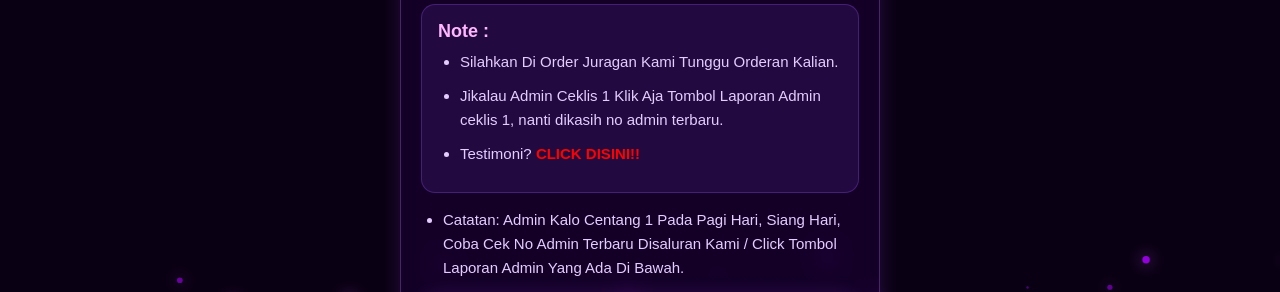
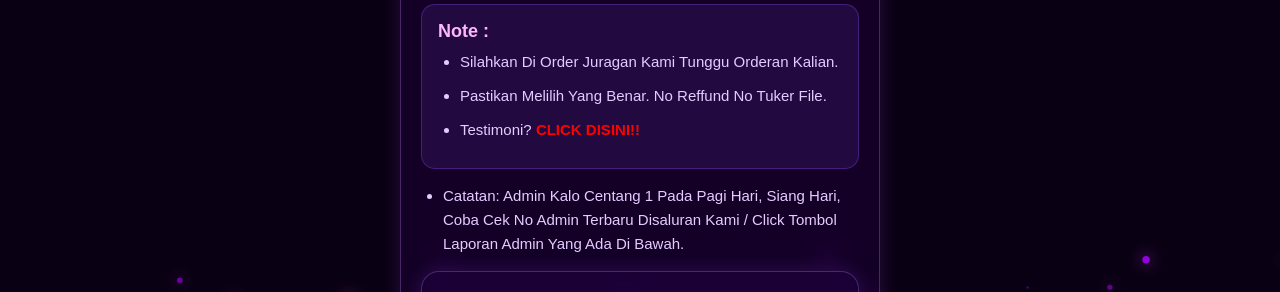
Before and after one commit to wibySTORE/listgssteam, a plain HTML site: page index.html in a window 1280 px wide. Shown: the part 122-414 px from the top of the page. Drawn offline with Linux system fonts and the light colour scheme.

Commit message:
Revise notes and add refund policy warning
Updated notes and added a warning about refunds.

```diff
--- a/index.html
+++ b/index.html
@@ -50,7 +50,7 @@ href="https://cdnjs.cloudflare.com/ajax/libs/font-awesome/6.5.1/css/all.min.css"
 
                 <ul class="note-list">
                 <li>Silahkan Di Order Juragan Kami Tunggu Orderan Kalian.</li>
-                <li>Jikalau Admin Ceklis 1 Klik Aja Tombol Laporan Admin ceklis 1, nanti dikasih no admin terbaru.</li>
+                <li>Pastikan Melilih Yang Benar. No Reffund No Tuker File.</li>
                 <li>
                     Testimoni?
                     <a href="https://www.whatsapp.com/channel/0029VailYTWL7UVbHGSsjM2B"
```
